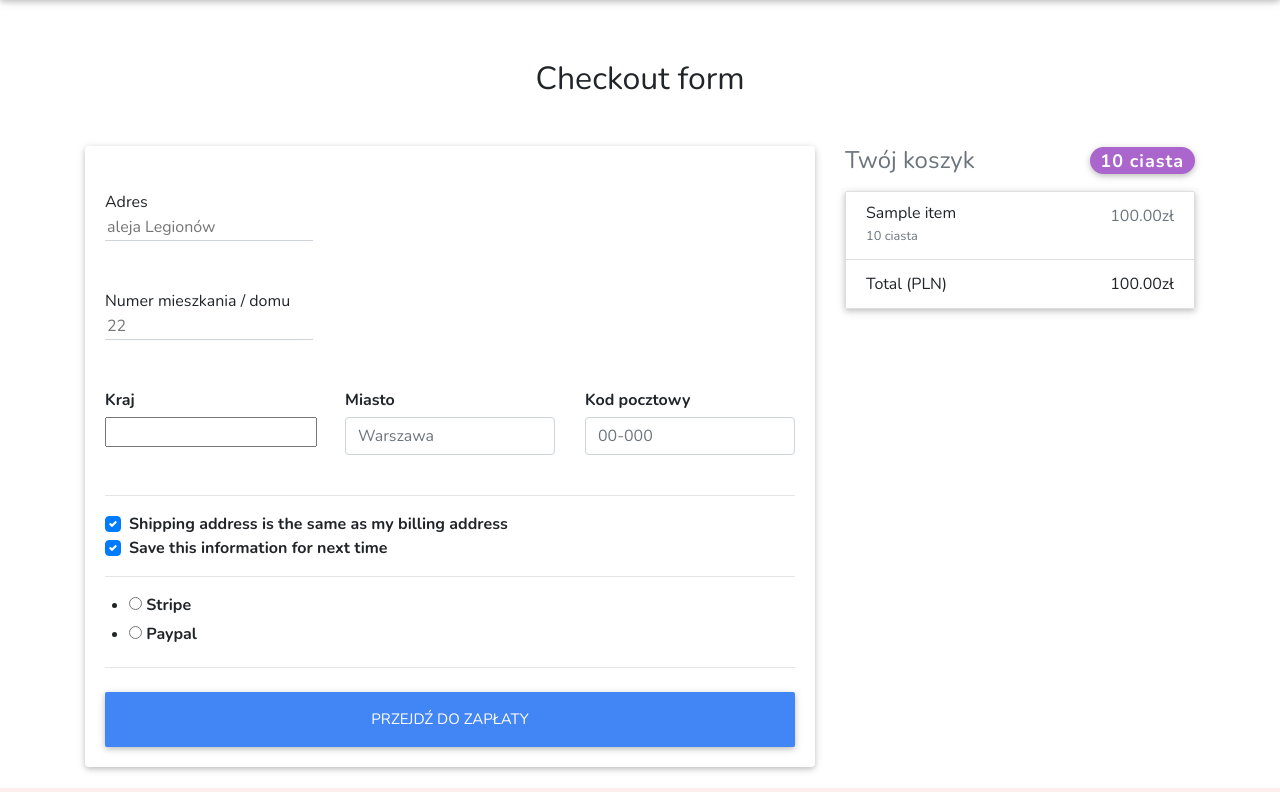
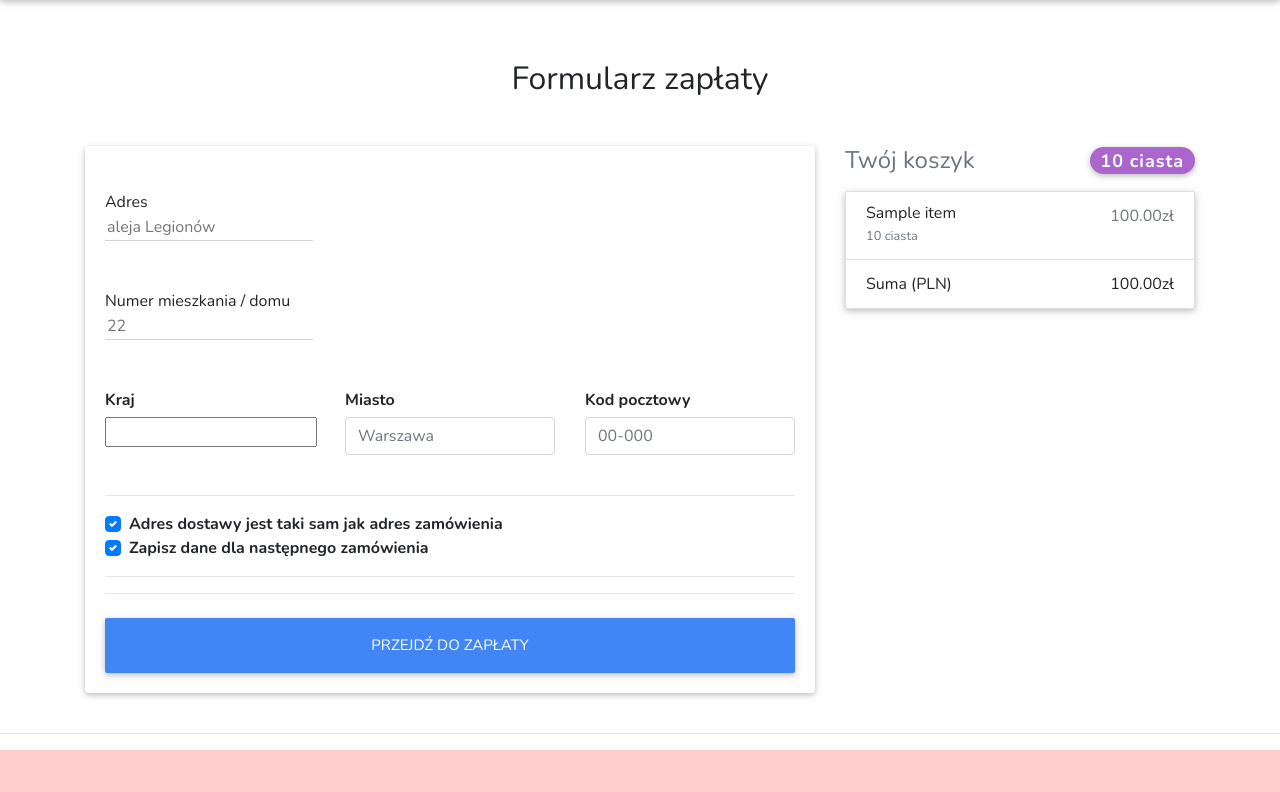
Before and after one commit to conradylx/Confectionery-shop, a Django app: template Project/templates/checkout.html in a window 1280 px wide. Shown: the part 60-852 px from the top of the page. Run offline with Django 3.2, Linux system fonts and the light colour scheme; the template is opened without the code that fills it: values that come from a table or form of the project are taken from there, others are empty; tables that the repository leaves empty hold one stand-in row (values such as "Sample post"); some libraries are stand-ins or nearby versions; grey boxes are pictures that could not be loaded.

Commit message:
Minor changes
Changed language from English to Polish.

```diff
--- a/Project/core/forms.py
+++ b/Project/core/forms.py
@@ -21,7 +21,7 @@ class CheckOutForm(forms.Form):
         'placeholder': 'Warszawa'
     }))
     country = CountryField(blank_label='(select country)').formfield(widget=CountrySelectWidget(attrs={
-        'class': 'custom-select d-block w-100'
+        'class': 'custom-select d-block w-100',
     }))
     zip = forms.CharField(widget=forms.TextInput(attrs={
         'class': 'form-control',
--- a/Project/templates/checkout.html
+++ b/Project/templates/checkout.html
@@ -6,7 +6,7 @@
         <div class="container wow fadeIn">
 
             <!-- Heading -->
-            <h2 class="my-5 h2 text-center">Checkout form</h2>
+            <h2 class="my-5 h2 text-center">Formularz zapłaty</h2>
 
             <!--Grid row-->
             <div class="row">
@@ -28,7 +28,6 @@
                             <!--address-->
                             <div class="md-form mb-5">
                                 Adres<br/>
-                                {#                <input type="text" id="address" class="form-control" placeholder="1234 Main St">#}
                                 {{ form.street_address }}
                                 <label for="address" class=""></label>
                             </div>
@@ -36,7 +35,6 @@
                             <!--address-2-->
                             <div class="md-form mb-5">
                                 Numer mieszkania / domu<br/>
-                                {#                <input type="text" id="address-2" class="form-control" placeholder="Apartment or suite">#}
                                 {{ form.apartment_address }}
                                 <label for="address-2" class=""></label>
                             </div>
@@ -48,10 +46,6 @@
                                 <div class="col-lg-4 col-md-12 mb-4">
 
                                     <label for="country">Kraj</label>
-                                    {#                  <select class="custom-select d-block w-100" id="country" required>#}
-                                    {#                    <option value="">Choose...</option>#}
-                                    {#                    <option>United States</option>#}
-                                    {#                  </select>#}
                                     {{ form.country }}
                                     <div class="invalid-feedback">
                                         Proszę wybrać prawidłowy kraj.
@@ -69,7 +63,6 @@
                                 </div>
                                 <div class="col-lg-4 col-md-6 mb-4">
                                     <label for="zip">Kod pocztowy</label>
-                                    {#                  <input type="text" class="form-control" id="zip" placeholder="" required>#}
                                     {{ form.zip }}
                                     <div class="invalid-feedback">
                                         Kod pocztowy jest wymagany.
@@ -86,34 +79,17 @@
                                 <input {% if form.same_billing_address %} checked {% endif %} type="checkbox"
                                                                           class="custom-control-input"
                                                                           name="same_billing_address" id="same-address">
-                                {#                  {{ form.same_billing_address }}#}
-                                <label class="custom-control-label" for="same-address">Shipping address is the same as
-                                    my billing address</label>
+                                <label class="custom-control-label" for="same-address">Adres dostawy jest taki sam jak adres zamówienia</label>
                             </div>
                             <div class="custom-control custom-checkbox">
                                 <input {% if form.save_info %} checked {% endif %} type="checkbox"
                                                                class="custom-control-input" name="save_info"
                                                                id="save-info">
-                                {#                  {{ form.save_info }}#}
-                                <label class="custom-control-label" for="save-info">Save this information for next
-                                    time</label>
+                                <label class="custom-control-label" for="save-info">Zapisz dane dla następnego zamówienia</label>
                             </div>
 
                             <hr>
 
-                            <div class="d-block my-3">
-                                {#                  {% for value, text in form.fields.payment_option.choices %}#}
-                                <div class="custom-control custom-radio" required>
-                                    {#                  <input id="{{ name }}" name="{{ name }}" type="radio" class="custom-control-input" checked required>#}
-                                    {#                  <label class="custom-control-label" for="{{ name }}">{{ name }}</label>#}
-                                    {{ form.payment_option }}
-                                    {#                  {%  endfor %}#}
-                                </div>
-                                {#                <div class="custom-control custom-radio">#}
-                                {#                  <input id="paypal" name="paymentMethod" type="radio" class="custom-control-input" required>#}
-                                {#                  <label class="custom-control-label" for="paypal">Paypal</label>#}
-                                {#                </div>#}
-                            </div>
                             <hr class="mb-4">
                             <button class="btn btn-primary btn-lg btn-block" type="submit">Przejdź do zapłaty</button>
 
@@ -121,10 +97,8 @@
 
                     </div>
                     <!--/.Card-->
-
                 </div>
                 <!--Grid column-->
-
                 <!--Grid column-->
                 <div class="col-md-4 mb-4">
 
@@ -154,24 +128,11 @@
                         </li>
                         {% endfor %}
                         <li class="list-group-item d-flex justify-content-between">
-                            <span>Total (PLN)</span>
+                            <span>Suma (PLN)</span>
                             <strong>{{ ordered_items.get_total|floatformat:2 }}zł</strong>
                         </li>
                     </ul>
                     <!-- Cart -->
-
-{#                    <!-- Promo code -->#}
-{#                    <form class="card p-2">#}
-{#                        <div class="input-group">#}
-{#                            <input type="text" class="form-control" placeholder="Promo code"#}
-{#                                   aria-label="Recipient's username" aria-describedby="basic-addon2">#}
-{#                            <div class="input-group-append">#}
-{#                                <button class="btn btn-secondary btn-md waves-effect m-0" type="button">Redeem</button>#}
-{#                            </div>#}
-{#                        </div>#}
-{#                    </form>#}
-{#                    <!-- Promo code -->#}
-
                 </div>
                 <!--Grid column-->
 
--- a/Project/templates/landing.html
+++ b/Project/templates/landing.html
@@ -39,7 +39,7 @@
             <!-- //nav -->
             <!-- dwn -->
             <div class="text-center">
-                <a href="/shop" class="login-button-2 text-uppercase text-wh mt-lg-0 mt-2">Shop Online </a>
+                <a href="/shop" class="login-button-2 text-uppercase text-wh mt-lg-0 mt-2">Sklep Online </a>
             </div>
             <!-- //dwn -->
         </div>
--- a/Project/templates/order-summary.html
+++ b/Project/templates/order-summary.html
@@ -47,7 +47,7 @@
                 </tr>
                 <tr>
                     <td colspan="5">
-                        <a class="btn btn-primary float-right ml-02" href="/shop">Back to site</a>
+                        <a class="btn btn-primary float-right ml-02" href="/shop">Powrót do sklepu</a>
                     </td>
                 </tr>
             {% endfor %}
@@ -58,8 +58,8 @@
             </tr>
             <tr>
                 <td colspan="5">
-                    <a class="btn btn-primary float-right ml-02" href="/shop">Back to site</a>
-                    <a class="btn btn-light-blue float-right" href="/checkout">Proceed to checkout</a>
+                    <a class="btn btn-primary float-right ml-02" href="/shop">Powrót do sklepu</a>
+                    <a class="btn btn-light-blue float-right" href="/checkout">Przejdź do zapłaty</a>
                 </td>
             </tr>
             {% endif %}
--- a/Project/templates/product.html
+++ b/Project/templates/product.html
@@ -31,7 +31,7 @@
           <div class="p-4">
             <div class="mb-3">
               <a href="">
-                <span class="badge purple mr-1" name="{{ product.category }}">Category: {{ product.category }}</span>
+                <span class="badge purple mr-1" name="{{ product.category }}">Kategoria: {{ product.category }}</span>
               </a>
             </div>
             <p class="lead">
```
Also changed, not shown: Project/templates/home.html (+9 -7 lines), 1 other file.
